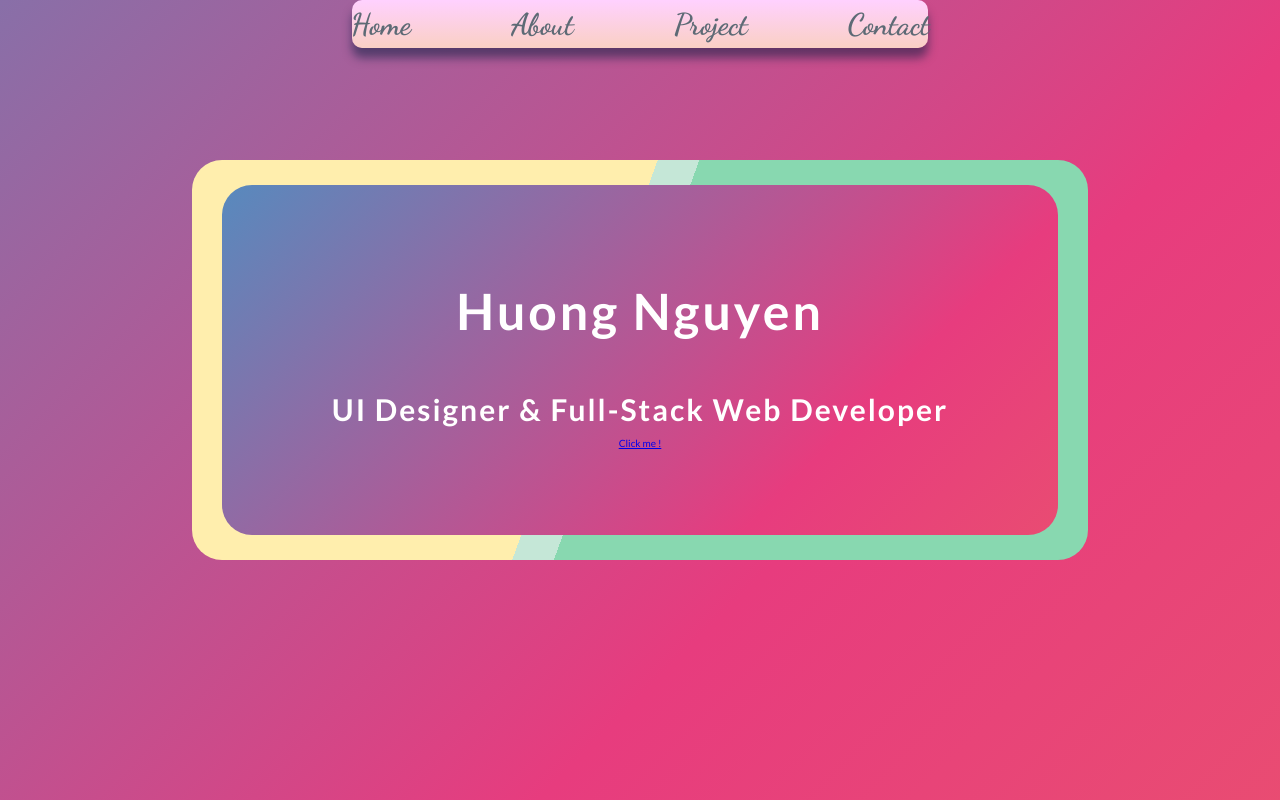
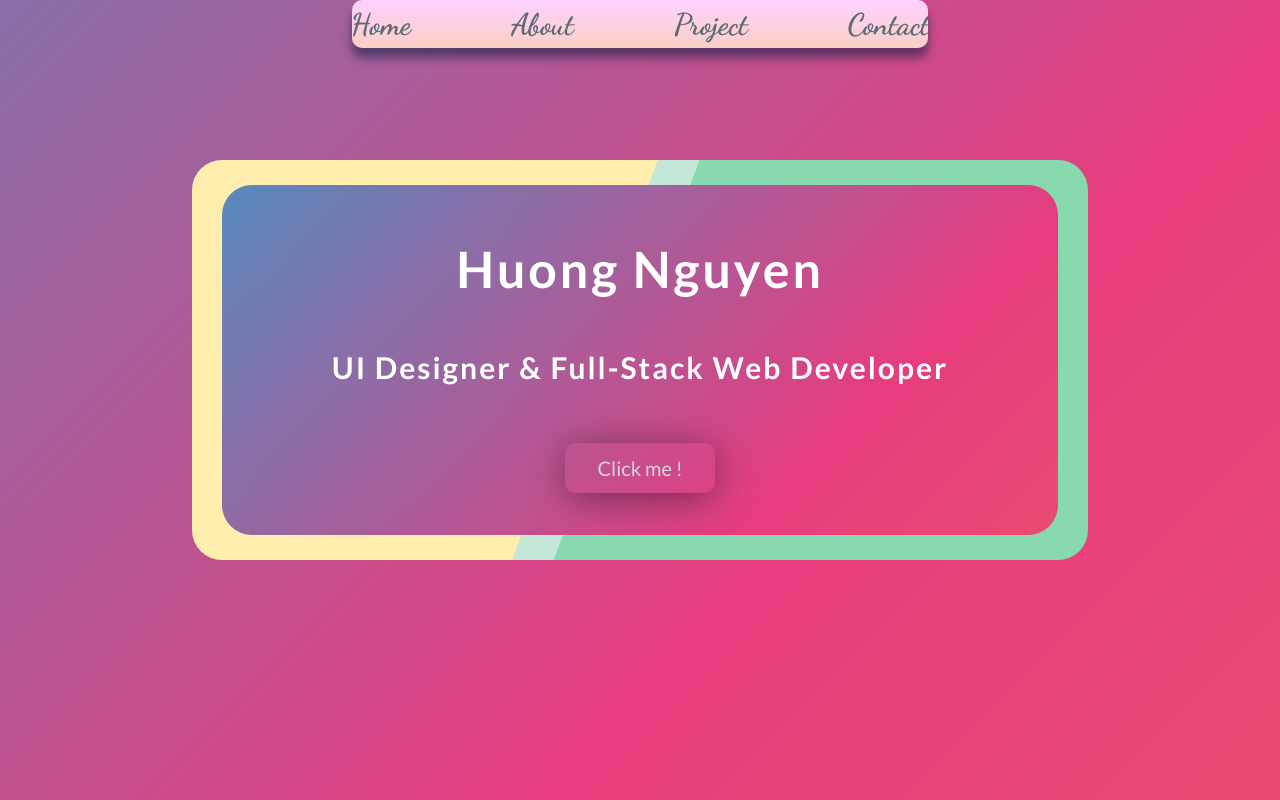
Before and after one commit to huongnguyen1709/my-porfolio-react, a React (Create React App) app: page / in a window 1280 px wide. Built offline with nearby package versions, Linux system fonts and the light colour scheme.

Commit message:
add style for button Click me

```diff
--- a/src/App.js
+++ b/src/App.js
@@ -1,5 +1,5 @@
 import './sass/main.scss';
-import Header from "./components/Header";
+import Header from "./components/home/Header";
 
 function App() {
   return (
--- /dev/null
+++ b/src/sass/layout/_button.scss
@@ -0,0 +1,32 @@
+/* BUTTON CLICK ME */
+
+.btn-click {
+  text-decoration: none;
+  font-size: 2rem;
+  /* text-align: center; */
+  width: 15rem;
+  height: 5rem;
+  margin-top: 5rem;
+  font-size: 2rem;
+  color: #d3d7de;
+  box-shadow: 0px 5px 40px -5px rgba(0, 0, 0, 0.57);
+  -webkit-box-shadow: 0px 5px 40px -5px rgba(0, 0, 0, 0.57);
+  -moz-box-shadow: 0px 5px 40px -5px rgba(0, 0, 0, 0.57);
+  display: flex;
+  justify-content: center;
+  align-items: center;
+  border-radius: 1rem;
+}
+
+.btn-click:hover {
+  text-shadow: 0px 0px 6px rgba(255, 255, 255, 1);
+  border: 2px solid #91c0c0;
+  border-radius: 2rem;
+  transition: all 0.3s ease 0s;
+}
+
+.btn-click:active {
+  text-shadow: 0px 0px 6px rgba(255, 255, 255, 1);
+  border: 2px solid #91c0c0;
+  transform: translateY(5px);
+}
--- a/src/sass/main.scss
+++ b/src/sass/main.scss
@@ -2,6 +2,7 @@
 @import './base/animation';
 
 @import './layout/layout';
+@import './layout/button';
 
 @import './sections/header';
 @import './sections/navbar';
```
Also changed, not shown: src/components/home/Logo.js (added, +11 -0 lines), src/components/home/Header.js (renamed from src/components/Header.js), src/components/home/NavBar.js (renamed from src/components/NavBar.js).
